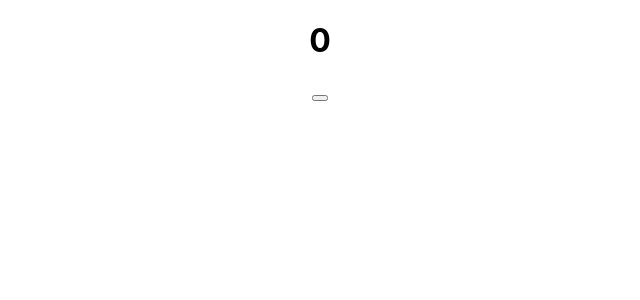
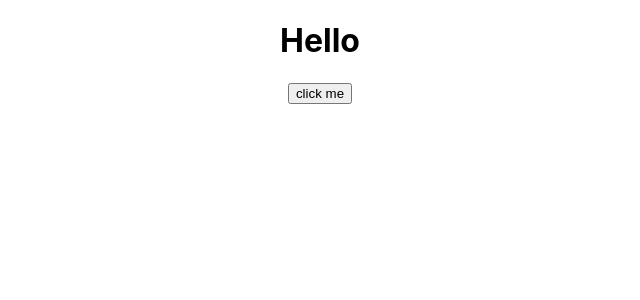
Before and after one commit to codeBurner0/React-JS-Complete, a React (Create React App) app: page / in a window 1280 px wide. Shown: the top 300 px of the page, without its empty margins (320-960 px from the left). Built offline with nearby package versions, Linux system fonts and the light colour scheme.

Commit message:
ComponentDidUnmount

```diff
--- a/src/App.js
+++ b/src/App.js
@@ -8,11 +8,12 @@ import React from 'react'
 // import ComponentDidMount from './Components/Life Cycle Methods/class methods/ComponentDidMount'
 // import ComponentDidUpdate from './Components/Life Cycle Methods/class methods/ComponentDidUpdate'
 import ShouldComponentUpdate from './Components/Life Cycle Methods/class methods/ShouldComponentUpdate'
+import DidUnmount from './Components/Life Cycle Methods/class methods/DidUnmount'
 
 function App() {
   return (
     <div>
-      <ShouldComponentUpdate/>
+      <DidUnmount/>
     </div>
   )
 }
--- a/src/Components/Life Cycle Methods/class methods/ComponentDidUnmount.js
+++ b/src/Components/Life Cycle Methods/class methods/ComponentDidUnmount.js
@@ -0,0 +1,14 @@
+import React, { Component } from 'react'
+
+export default class ComponentDidUnmount extends Component {
+    componentWillUnmount(){
+        console.log("component will unmount")
+    }
+  render() {
+    return (
+      <div>
+        <h1>Hello</h1>
+      </div>
+    )
+  }
+}
--- /dev/null
+++ b/src/Components/Life Cycle Methods/class methods/DidUnmount.js
@@ -0,0 +1,14 @@
+import React, { useState } from 'react'
+import ComponentDidUnmount from './ComponentDidUnmount'
+
+function DidUnmount() {
+    const [data,setData]=useState(true)
+  return (
+    <div>
+      {data?<ComponentDidUnmount/>:<></>}
+      <button onClick={()=>setData(!data)}>click me</button>
+    </div>
+  )
+}
+
+export default DidUnmount
```
